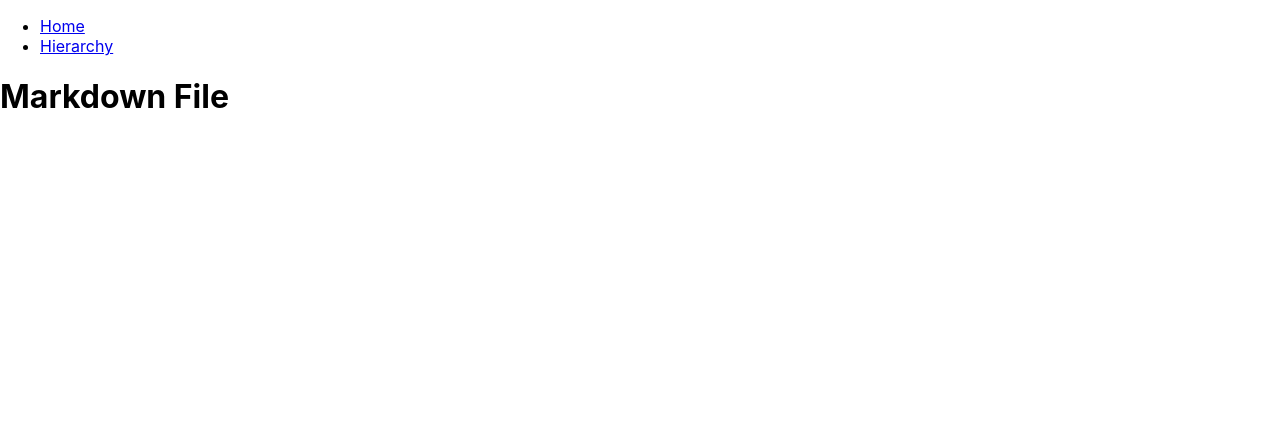
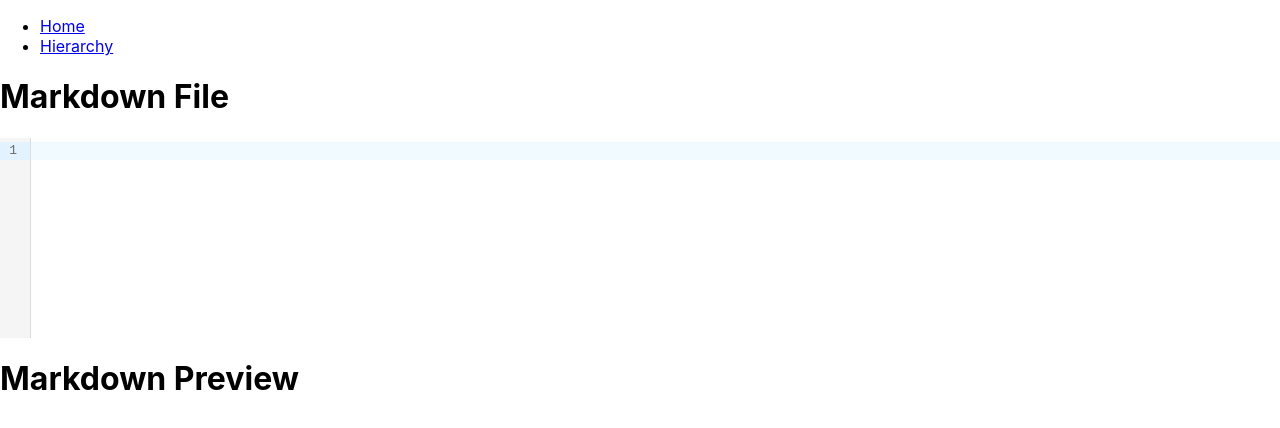
Before and after one commit to skinnertx/TimelineNotes, a React (Create React App) app in the folder timeline-notes-webapp/: page /markdown/1 in a window 1280 px wide. Shown: the top 428 px of the page. Built offline with nearby package versions, Linux system fonts and the light colour scheme; no server answers.

Commit message:
added real time editor/preview
added real time markdown editing and preview

```diff
--- a/timeline-notes-webapp/package.json
+++ b/timeline-notes-webapp/package.json
@@ -3,9 +3,11 @@
   "version": "0.1.0",
   "private": true,
   "dependencies": {
+    "@codemirror/lang-javascript": "^6.2.1",
     "@testing-library/jest-dom": "^5.17.0",
     "@testing-library/react": "^13.4.0",
     "@testing-library/user-event": "^13.5.0",
+    "@uiw/react-codemirror": "^4.21.21",
     "micromark": "^4.0.0",
     "micromark-extension-gfm-footnote": "^2.0.0",
     "react": "^18.2.0",
--- /dev/null
+++ b/timeline-notes-webapp/src/components/CodeMirrorEditor.js
@@ -0,0 +1,21 @@
+import React, { useState, useEffect } from 'react';
+import CodeMirror from '@uiw/react-codemirror';
+import { javascript } from '@codemirror/lang-javascript';
+
+export default function CodeMirrorEditor({initialValue, handleChange}) {
+  // local value used by editor to manage state
+  const [value, setValue] = React.useState(initialValue);
+
+    // update local value when initialValue changes
+  useEffect(() => {
+    setValue(initialValue);
+  }, [initialValue]);
+
+    // update parent state when local value changes
+  const onChange = React.useCallback((val, viewUpdate) => {
+    setValue(val);
+    handleChange(val)
+  }, []);
+
+  return <CodeMirror value={value} height="200px" extensions={[javascript({ jsx: true })]} onChange={onChange} />;
+}
--- a/timeline-notes-webapp/src/routes/markdownFile.jsx
+++ b/timeline-notes-webapp/src/routes/markdownFile.jsx
@@ -1,20 +1,19 @@
-// TODO
-// display markdown file
-// allow editing of markdown file
-// add custom parsing of markdown file
-// editor library:
-// https://github.com/Ionaru/easy-markdown-editor#configuration
 import React, { useState, useEffect } from 'react';
-import {micromark} from 'micromark'
-import {gfmFootnote, gfmFootnoteHtml} from 'micromark-extension-gfm-footnote'
+import { micromark } from 'micromark';
+import { gfmFootnote, gfmFootnoteHtml } from 'micromark-extension-gfm-footnote';
 import { useParams } from 'react-router-dom';
-
+import CodeMirrorEditor from '../components/CodeMirrorEditor';
 
 export default function MicromarkFile() {
 
-    const [markdown, setMarkdown] = useState([]);
+    // Markdown file as a string, used for update detection
+    const [markdownString, setMarkdownString] = useState('');
+    // Markdown file as HTML, used for display
+    const [outputHtml, setOutputHtml] = useState('');
+
     const { file } = useParams();
 
+    // on mount, retrieve the Markdown file
     useEffect(() => {
         const fetchMarkdown = async () => {
             try {
@@ -24,25 +23,40 @@ export default function MicromarkFile() {
                 }
 
                 const markdownText = await response.text();
+                setMarkdownString(markdownText);
 
-                const output = micromark(markdownText, {
-                    extensions: [gfmFootnote()],
-                    htmlExtensions: [gfmFootnoteHtml()]
-                  })
-
-                setMarkdown(output);
             } catch (error) {
                 console.error('Error fetching Markdown file:', error.message);
             }
-        }
+        };
 
         fetchMarkdown();
-    }   , []); // Empty dependency array means this effect runs once on component mount
+    }, [file]);
+
+    // on mount and whenever the Markdown string changes, convert it to HTML
+    useEffect(() => {
+        const output = micromark(markdownString, {
+            extensions: [gfmFootnote()],
+            htmlExtensions: [gfmFootnoteHtml()]
+        });
+
+        setOutputHtml(output);
+    }, [markdownString]);
+
+    // when the Markdown editor changes, update the Markdown string
+    const handleMarkdownChange = (newValue) => {
+        console.log('Markdown changed:');
+        setMarkdownString(newValue);
+    };
 
     return (
         <div>
             <h1>Markdown File</h1>
-            <div dangerouslySetInnerHTML={{ __html: markdown}} />
+
+            <CodeMirrorEditor initialValue={markdownString} handleChange={handleMarkdownChange} />
+
+            <h1>Markdown Preview</h1>
+            <div dangerouslySetInnerHTML={{ __html: outputHtml }} />
         </div>
     );
 }
```
Also changed, not shown: 1 other file (tests, documents, lock files or other folders).
